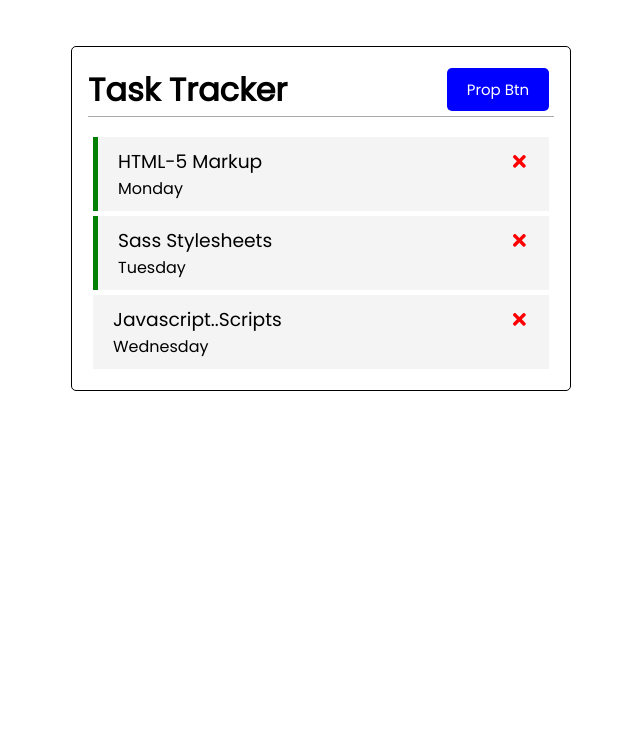
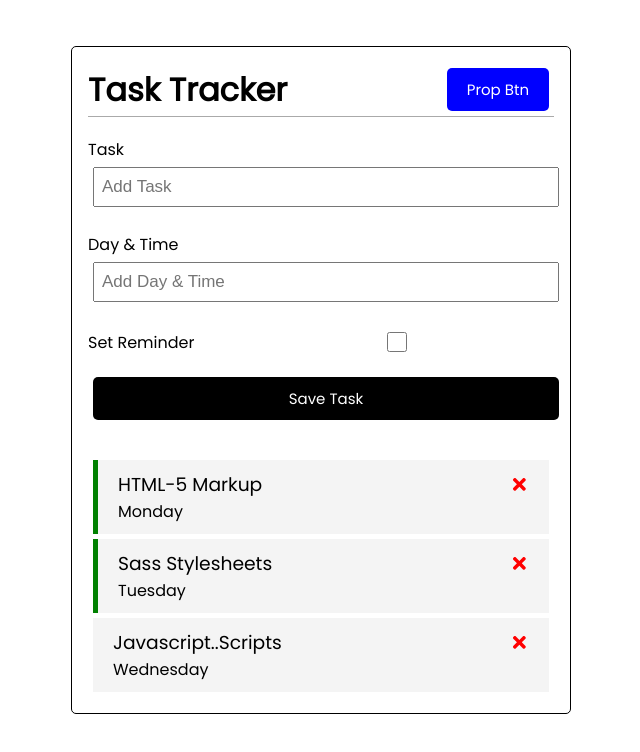
Before and after one commit to ShakexSempe/react-task-tracker, a React (Create React App) app: page / in a window 1280 px wide. Shown: the top 752 px of the page, without its empty margins (319-959 px from the left). Built offline with nearby package versions, Linux system fonts and the light colour scheme.

Commit message:
AddTask.js

```diff
--- a/src/App.js
+++ b/src/App.js
@@ -1,6 +1,7 @@
 import { useState } from "react"
 import Header from './components/Header';
 import Tasks from './components/Tasks';
+import AddTask from "./components/AddTask";
 
 function App() {
   // TASKS ARRAY
@@ -45,6 +46,7 @@
   return (
     <div className="container">
       <Header />
+      <AddTask />
       {tasks.length > 0 ?
       (<Tasks tasks={tasks} onDelete={deleteTask} onToggle={toggleReminder} />) : ('No tasks to show')
       }
--- /dev/null
+++ b/src/components/AddTask.js
@@ -0,0 +1,47 @@
+import { useState } from 'react'
+
+const AddTask = () => {
+    const [text, setText] = useState('')
+    const [day, setDay] = useState('')
+    const [reminder, setReminder] = useState(false)
+
+    return (
+        <form className='add-form'>
+
+            <div className="form-control">
+                <label>Task</label>
+                <input
+                    type="text"
+                    placeholder='Add Task'
+                    value={text}
+                    onChange={(e) => {
+                        setText(e.target.value)
+                    }} />
+            </div>
+
+            <div className="form-control">
+                <label>Day & Time</label>
+                <input
+                    type="text" placeholder='Add Day & Time'
+                    value={day}
+                    onChange={(e) => {
+                        setDay(e.target.value)
+                    }}/>
+            </div>
+
+            <div className="form-control form-control-check">
+                <label>Set Reminder</label>
+                <input
+                    type="checkbox"
+                    value={reminder}
+                    onChange={(e) => setReminder(e.currentTarget.checked)}
+                    />
+            </div>
+
+            <input type="submit" value='Save Task' className='btn btn-block' />
+
+        </form>
+    )
+}
+
+export default AddTask
```
